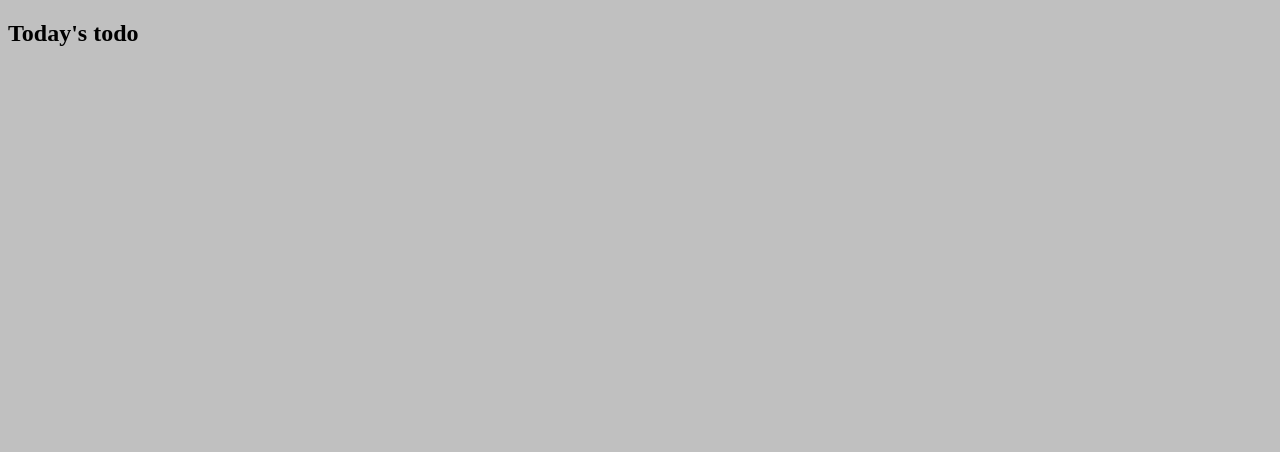
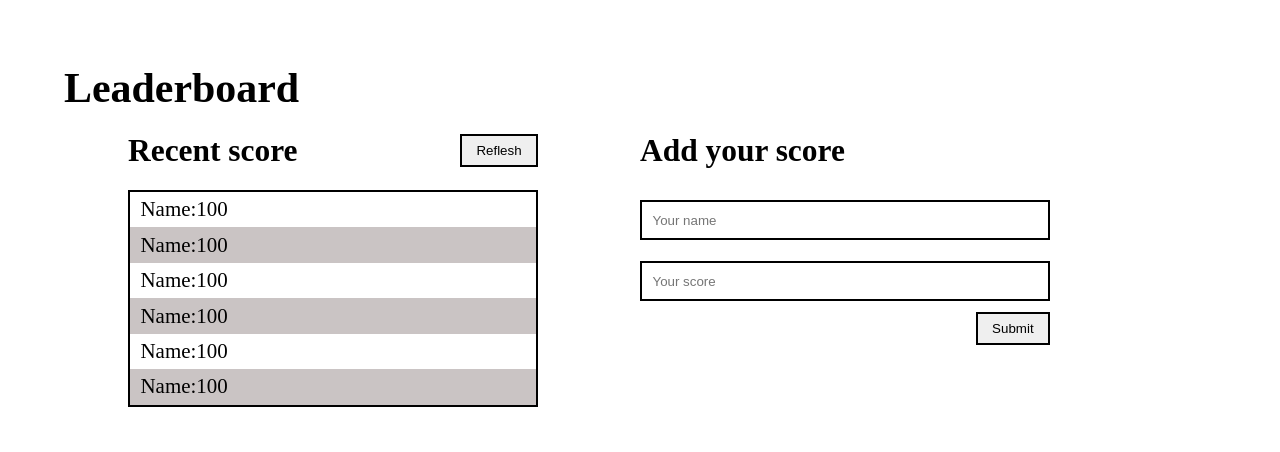
Before and after one commit to bizip/leaderboard, a website built with webpack: page src/temp.html in a window 1280 px wide. Built offline with nearby package versions, Linux system fonts and the light colour scheme.

Commit message:
Add all start up files and HTML/CSS UI

```diff
--- a/src/index.js
+++ b/src/index.js
@@ -1,2 +1 @@
-import { camelCase } from 'lodash';
-import style from './main.css';
+import './main.css';
--- a/src/main.css
+++ b/src/main.css
@@ -1,3 +1,84 @@
-body {
-  background-color: silver;
+* {
+  margin: 0;
+  padding: 0;
+  box-sizing: border-box;
 }
+
+html {
+  font-size: 65.5%;
+}
+
+h1 {
+  font-size: 4rem;
+  padding-top: 5%;
+  padding-left: 5%;
+}
+
+section {
+  display: grid;
+  grid-template-columns: repeat(2, 1fr);
+  padding: 2rem 10%;
+  font-size: 2rem;
+}
+
+.leader__header {
+  display: flex;
+  flex-direction: row;
+  flex-wrap: nowrap;
+  width: 80%;
+  justify-content: space-between;
+  align-items: center;
+}
+
+button {
+  padding: 7px 14px;
+  border: 2px solid black;
+}
+
+.leader__list {
+  border: 2px solid black;
+  list-style: none;
+  width: 80%;
+  margin: 2rem 0;
+}
+
+.leader__list li {
+  padding: 0.5rem 0;
+}
+
+.leader__list li p {
+  padding-left: 1rem;
+}
+
+.gray {
+  background-color: rgb(202, 196, 196);
+}
+
+form {
+  margin: 2rem 0;
+  width: 80%;
+}
+
+input {
+  border: 2px solid black;
+  margin: 1rem 0;
+  padding: 1rem;
+  width: 100%;
+}
+
+input:focus {
+  outline: none;
+}
+
+.submit {
+  display: flex;
+  flex-direction: row-reverse;
+}
+
+@media screen and (max-width: 750px) {
+  section {
+    display: grid;
+    grid-template-columns: 1fr;
+    width: 100%;
+  }
+}
--- a/src/temp.html
+++ b/src/temp.html
@@ -1,16 +1,45 @@
 <!DOCTYPE html>
 <html lang="en">
+
 <head>
     <meta charset="UTF-8">
     <meta http-equiv="X-UA-Compatible" content="IE=edge">
     <meta name="viewport" content="width=device-width, initial-scale=1.0">
-    <title><%= htmlWebpackPlugin.options.title %></title>
+    <title>
+        <%= htmlWebpackPlugin.options.title %>
+    </title>
 </head>
+
 <body>
-    <section class="todo-container">
-        <div class="heading">
-            <h2 class="today">Today's todo</h2>
+    <header>
+        <h1>Leaderboard</h1>
+    </header>
+    <section class="leader__section">
+        <div>
+            <div class="leader__header">
+                <h2>Recent score</h2> <button type="button">Reflesh</button>
+            </div>
+          <ul class="leader__list">
+              <li><p>Name:100</p></li>
+              <li class="gray"><p>Name:100</p></li>
+              <li><p>Name:100</p></li>
+              <li class="gray"><p>Name:100</p></li>
+              <li><p>Name:100</p></li>
+              <li class="gray"><p>Name:100</p></li>
+
+          </ul>
+        </div>
+        <div>
+            <div>
+                <h2>Add your score</h2>
+            </div>
+          <form>
+              <label for="name"><input type="text" placeholder="Your name" id="name" /></label><br />
+              <label for="score"><input type="text" placeholder="Your score" id="score" /></label><br />
+              <div class="submit"><button type="submit">Submit</button></div>
+          </form>
         </div>
     </section>
 </body>
+
 </html>
--- a/webpack.config.js
+++ b/webpack.config.js
@@ -1,5 +1,5 @@
 const path = require('path');
-const htmlWebpackPlugin = require('html-webpack-plugin');
+const HtmlWebpackPlugin = require('html-webpack-plugin');
 
 module.exports = {
 
@@ -42,7 +42,7 @@ module.exports = {
   },
   // plugins
   plugins: [
-    new htmlWebpackPlugin({
+    new HtmlWebpackPlugin({
       title: 'awesome title',
       filename: 'index.html',
       template: path.resolve(__dirname, 'src/temp.html'),
```
Also changed, not shown: package.json (+4 -4 lines), public/index.html (deleted, +0 -13 lines), README.md, src/style.scss (deleted), 1 other file.
